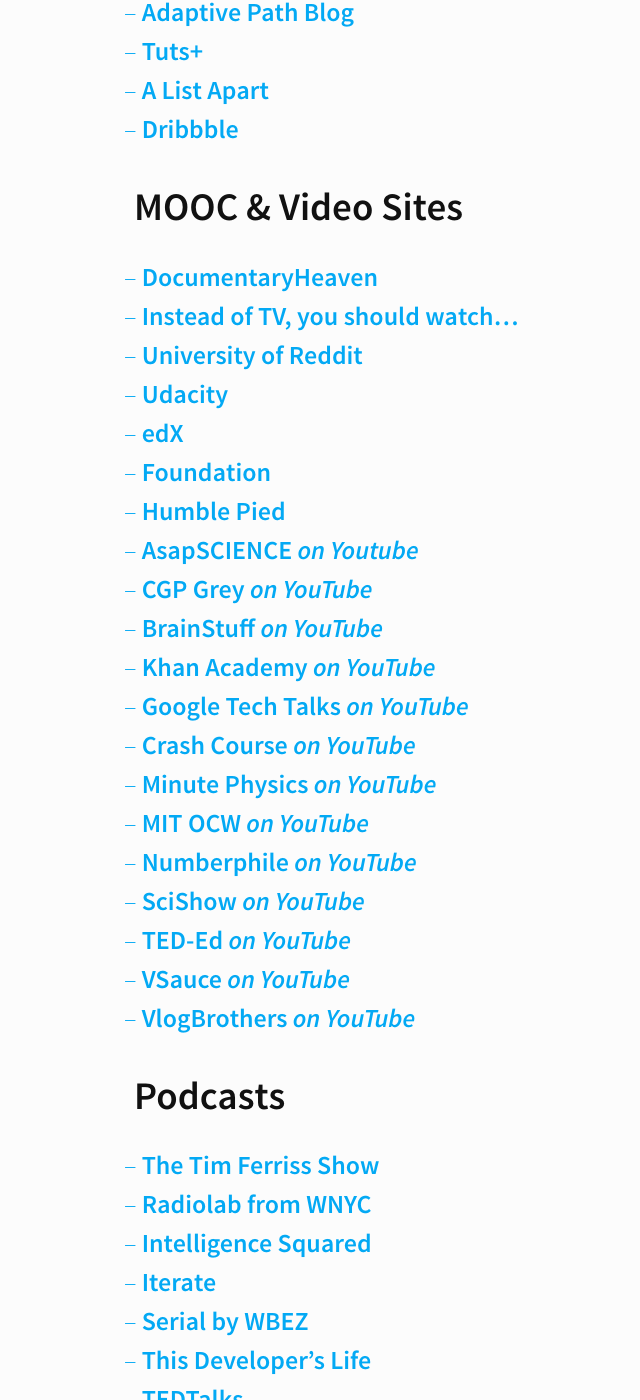
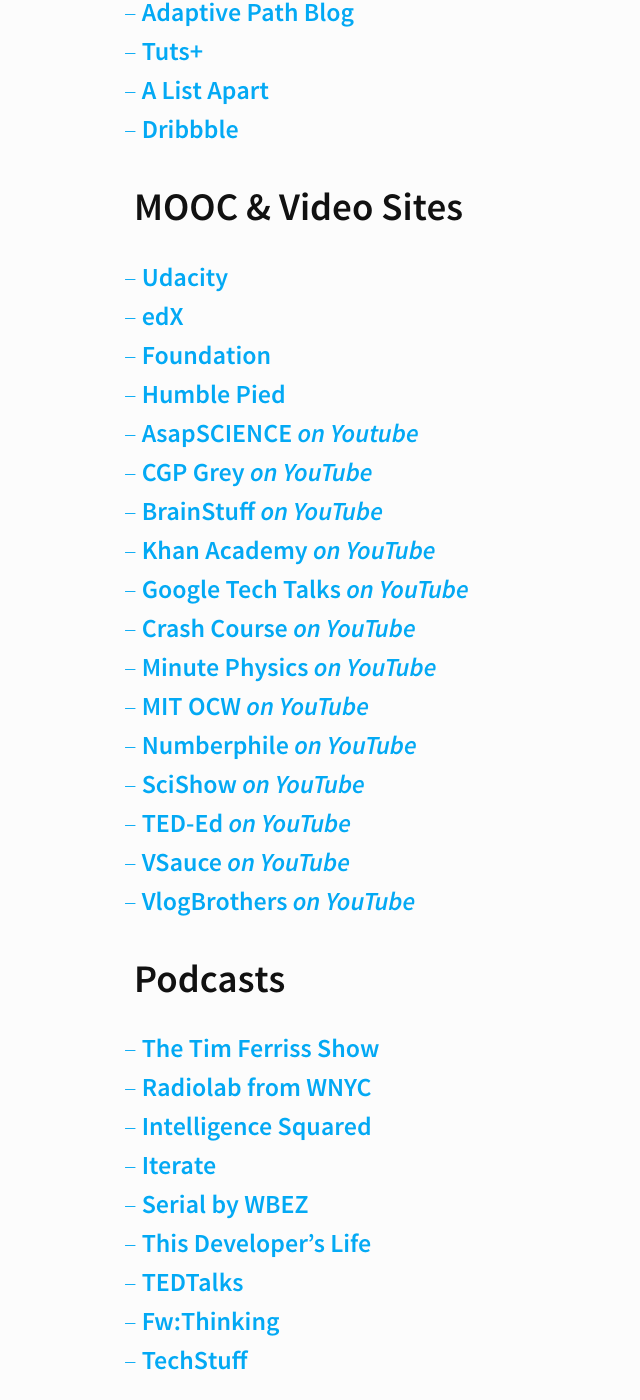
Before and after one commit to JEKYLL-WEB-TEMPLATES/raichur.github.io, a Jekyll site: the page built from _pages/faves.md, in a window 1280 px wide and 1400 px high, scrolled down 1880 px. Shown: the whole window, without its empty margins (184-824 px from the left). Built offline with Jekyll 4.4.1, drawn with Linux system fonts in a browser that asks for light colours; some of the changed text lies outside the part shown.

Commit message:
update faves

```diff
--- a/_pages/faves.md
+++ b/_pages/faves.md
@@ -45,9 +45,6 @@
 
 ## MOOC & Video Sites
 
-- [DocumentaryHeaven](http://documentaryheaven.com)
-- [Instead of TV, you should watch...](http://unplugthetv.com)
-- [University of Reddit](http://ureddit.com)
 - [Udacity](https://www.udacity.com)
 - [edX](https://www.edx.org)
 - [Foundation](http://foundation.bz)
```
Also changed, not shown: other parts of _pages/faves.md (+0 -2 lines).
